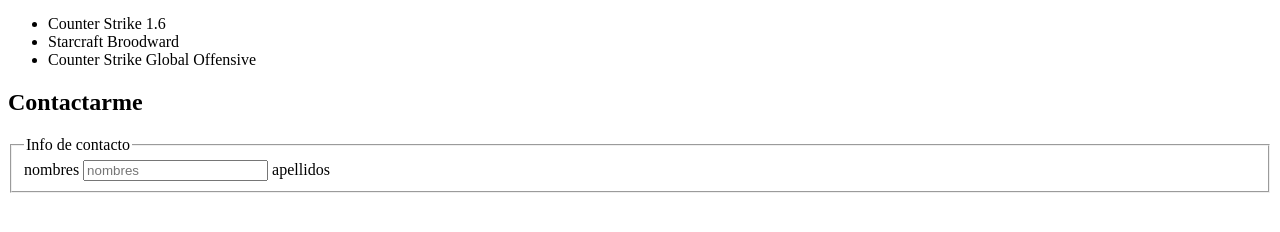
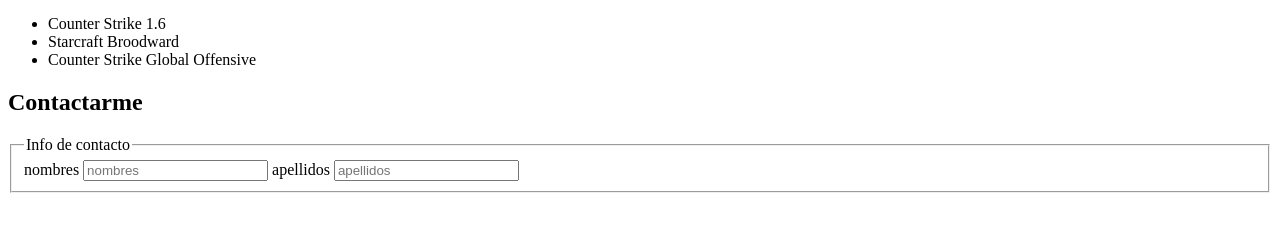
Before and after one commit to bguizado/html-git-github, a plain HTML site: page index.html in a window 1280 px wide. Shown: the part 518-750 px from the top of the page. Drawn offline with Linux system fonts and the light colour scheme.

Commit message:
dentro de la anterior etiqueta, incluir la etiqueta para mostrar un input, con un id apellidos, de tipo texto y de nombre apellidos y que tenga un valor de apellidos

```diff
--- a/index.html
+++ b/index.html
@@ -34,7 +34,8 @@
                     <legend>Info de contacto</legend>
                     <label for="nombres">nombres</label>
                     <input type="text" name="nombres-apellidos" id="nombres" placeholder="nombres">
-                    <label for="">apellidos</label>
+                    <label for="apellidos">apellidos</label>
+                    <input type="text" name="apellidos" id="apellidos" placeholder="apellidos">
                 </fieldset>
             </form>
         </section>
```
